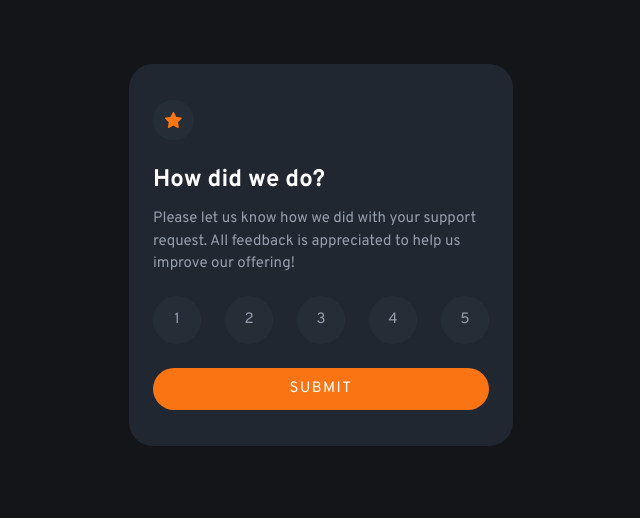
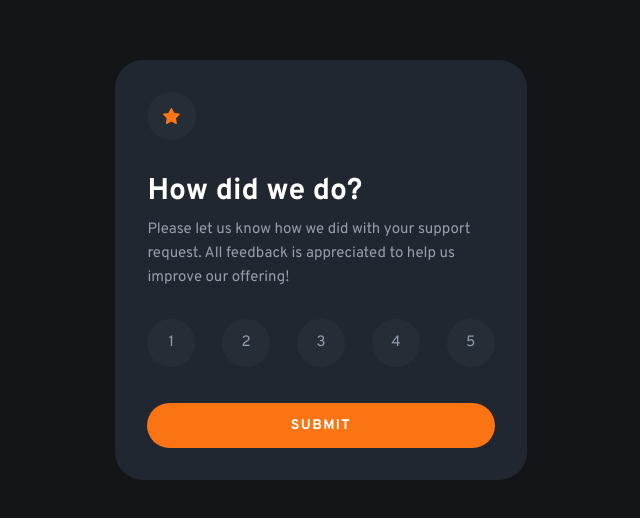
Before and after one commit to SilvanosEric/fem-interactive-rating-component, a website built with Vite: page src/index.html in a window 1280 px wide. Shown: the part 130-648 px from the top of the page, without its empty margins (319-959 px from the left). Built offline with nearby package versions, Linux system fonts and the light colour scheme.

Commit message:
update layout

```diff
--- a/src/index.html
+++ b/src/index.html
@@ -12,11 +12,11 @@
     class="text-[0.9375rem] font-body font-normal bg-n-very-dark-blue text-n-light-gray"
   >
     <div class="grid h-screen place-items-center">
-      <main class="px-4">
+      <main class="px-6">
         <!-- rating -->
         <div id="rCard" class="card">
           <div class="inline-block bg-n-medium-gray rounded-full p-3">
-            <img src="images/icon-star.svg" alt="" />
+            <img src="images/icon-star.svg" alt="" class="md:p-1" />
           </div>
           <h1 class="card__header">How did we do?</h1>
 
@@ -25,7 +25,7 @@
             feedback is appreciated to help us improve our offering!
           </p>
 
-          <div class="flex gap-6 mt-5">
+          <div id="numbers" class="flex mt-7 justify-between">
             <button type="button" tabindex="0" data-rate="1" class="circle">
               1
             </button>
@@ -42,6 +42,7 @@
               5
             </button>
           </div>
+
           <button
             id="button"
             type="submit"
@@ -53,12 +54,12 @@
 
         <!-- thank you -->
         <!-- hidden by default -->
-        <div id="tCard" class="card hidden">
+        <div id="tCard" class="card hidden mt-2 md:pt-11 md:pb-10">
           <div class="flex justify-center">
             <img src="images/illustration-thank-you.svg" alt="" />
           </div>
 
-          <div class="mt-7 text-center">
+          <div class="mt-8 text-center">
             <p
               class="text-p-orange bg-n-medium-gray rounded-full p-1 px-6 inline-block"
             >
@@ -66,13 +67,13 @@
             </p>
           </div>
 
-          <div class="card__header text-center mt-6">
+          <div class="card__header text-center mt-6 md:mt-8">
             <h2>Thank you!</h2>
           </div>
 
           <p class="card__copy text-center">
             We appreciate you taking the time to give a rating. If you ever need
-            more support, don't hesitate to get in touch
+            more support, don't hesitate to get in touch!
           </p>
         </div>
       </main>
--- a/src/style.css
+++ b/src/style.css
@@ -7,20 +7,16 @@
 @layer components {
   .card {
     background: theme("colors.n-dark-blue");
-    margin-bottom: 2em; /*! to delete */
+    padding: theme("padding[6]");
     border-radius: theme("borderRadius.2xl");
-    padding-inline: theme("padding.5");
-    padding-top: theme("padding.8");
     padding-bottom: theme("padding.8");
-    max-width: 21.4375rem;
+    max-width: 25.7rem;
   }
 
-  @media (min-width: 48rem) {
+  @media (min-width: theme("screens.md")) {
     .card {
-      max-width: theme("maxWidth.sm");
-      border-radius: theme("borderRadius.3xl");
-      padding-inline: theme("padding.6");
-      padding-block: theme("padding.9");
+      border-radius: 1.75rem;
+      padding: theme("padding.8");
     }
   }
 
@@ -28,25 +24,45 @@
     font-size: theme("fontSize.2xl");
     font-weight: theme("fontWeight.bold");
     color: theme("colors.n-white");
-    margin-top: theme("margin[3.5]");
+    margin-top: 0.515rem;
+  }
+
+  @media (min-width: theme("screens.md")) {
+    .card__header {
+      margin-top: theme("margin.5");
+      font-size: theme("fontSize.3xl");
+    }
   }
 
   .card__copy {
-    margin-top: theme("margin[2.5]");
+    margin-top: theme("margin[3]");
+    letter-spacing: theme("letterSpacing.tight");
+  }
+
+  @media (min-width: theme("screens.md")) {
+    .card__copy {
+      margin-top: theme("margin[1]");
+      letter-spacing: theme("letterSpacing.normal");
+      line-height: theme("lineHeight.relaxed");
+    }
   }
 
   .circle {
     border-radius: theme("borderRadius.full");
     background-color: theme("colors.n-medium-gray");
-    flex-basis: 100%;
+    width: theme("width[10]");
     aspect-ratio: 1 / 1;
-    display: flex;
-    justify-content: center;
-    align-items: center;
-    cursor: pointer;
   }
 
-  .circle:hover, .circle:focus {
+  @media (min-width: theme("screens.md")) {
+    .circle {
+      width: theme("width[12]");
+      width: theme("width.12")
+    }
+  }
+
+  .circle:hover,
+  .circle:focus {
     background-color: theme("colors.n-light-gray");
     color: theme("colors.n-white");
   }
@@ -65,9 +81,17 @@
     background-color: theme("colors.p-orange");
     color: theme("colors.n-white");
     width: 100%;
-    border-radius: 9rem;
-    padding: theme("padding[2.5]");
+    border-radius: theme("borderRadius.full");
+    padding: theme("padding[3]");
     text-transform: uppercase;
+    font-weight: theme("fontWeight.bold");
     letter-spacing: theme("letterSpacing.widest");
+    font-size: theme("fontSize.sm");
+  }
+
+  @media (min-width: theme("screens.md")) {
+    .button {
+      margin-top: 2.25rem;
+    }
   }
 }
```
